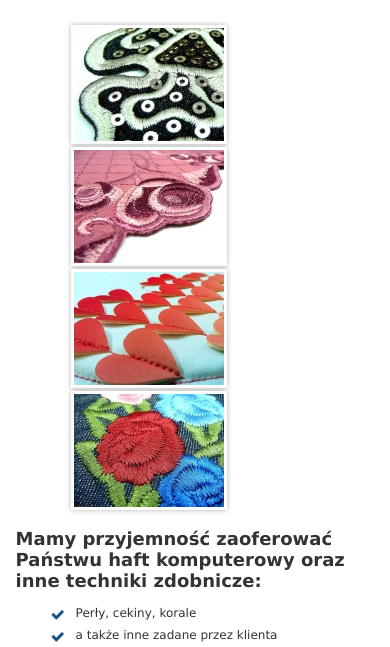
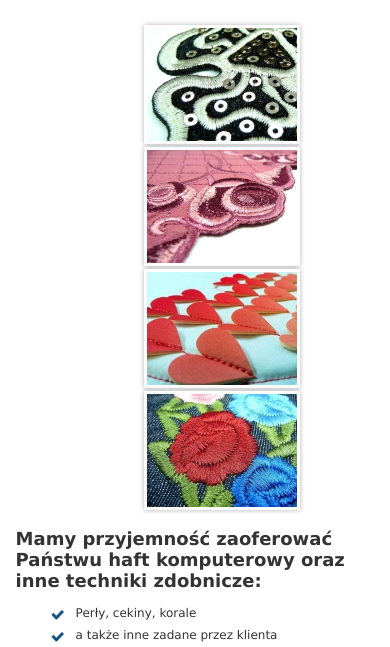
Before and after one commit to qbaprint/vitagen, a plain HTML site: page index.html in a window 390 px wide. Shown: the part 197-844 px from the top of the page. Drawn offline with Linux system fonts and the light colour scheme.

Commit message:
fixed favicons and gallery centered

```diff
--- a/css/style.css
+++ b/css/style.css
@@ -397,6 +397,12 @@ li {
     display: flex;
     -ms-flex-wrap: wrap;
         flex-wrap: wrap;
+    -webkit-box-align: center;
+        -ms-flex-align: center;
+            align-items: center;
+    -webkit-box-pack: center;
+        -ms-flex-pack: center;
+            justify-content: center;
   }
 }
 /*# sourceMappingURL=style.css.map */
```
Also changed, not shown: 1 other file.
